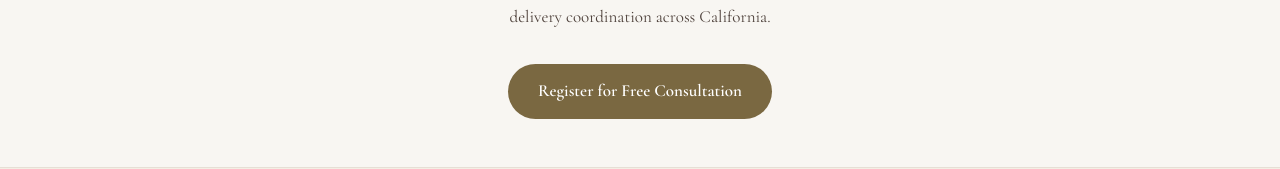
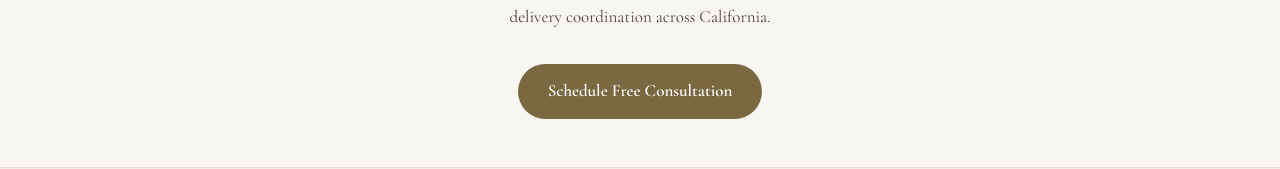
Before and after one commit to leylabernie/v0-ceremony-verse-wedding-concierge, a Next.js app: page /indian-wedding-shopping-california in a window 1280 px wide. Shown: the part 459-628 px from the top of the page. Built offline with nearby package versions, Linux system fonts and the light colour scheme.

Commit message:
Replace registration wording with consultation scheduling

```diff
--- a/app/indian-wedding-shopping-california/page.tsx
+++ b/app/indian-wedding-shopping-california/page.tsx
@@ -88,7 +88,7 @@ export default function IndianWeddingShoppingCaliforniaPage() {
           Coordinate bridal, groom, wedding-party, and family outfits from India through one documented process, with live review when available, custom-order support, and delivery coordination across California.
         </p>
         <Link href="/contact/" style={{ display: "inline-flex", alignItems: "center", background: "#7a6841", color: "#fff", padding: "13px 30px", borderRadius: "999px", fontSize: "17px", fontWeight: 600, textDecoration: "none" }}>
-          Register for Free Consultation
+          Schedule Free Consultation
         </Link>
       </section>
 
```
